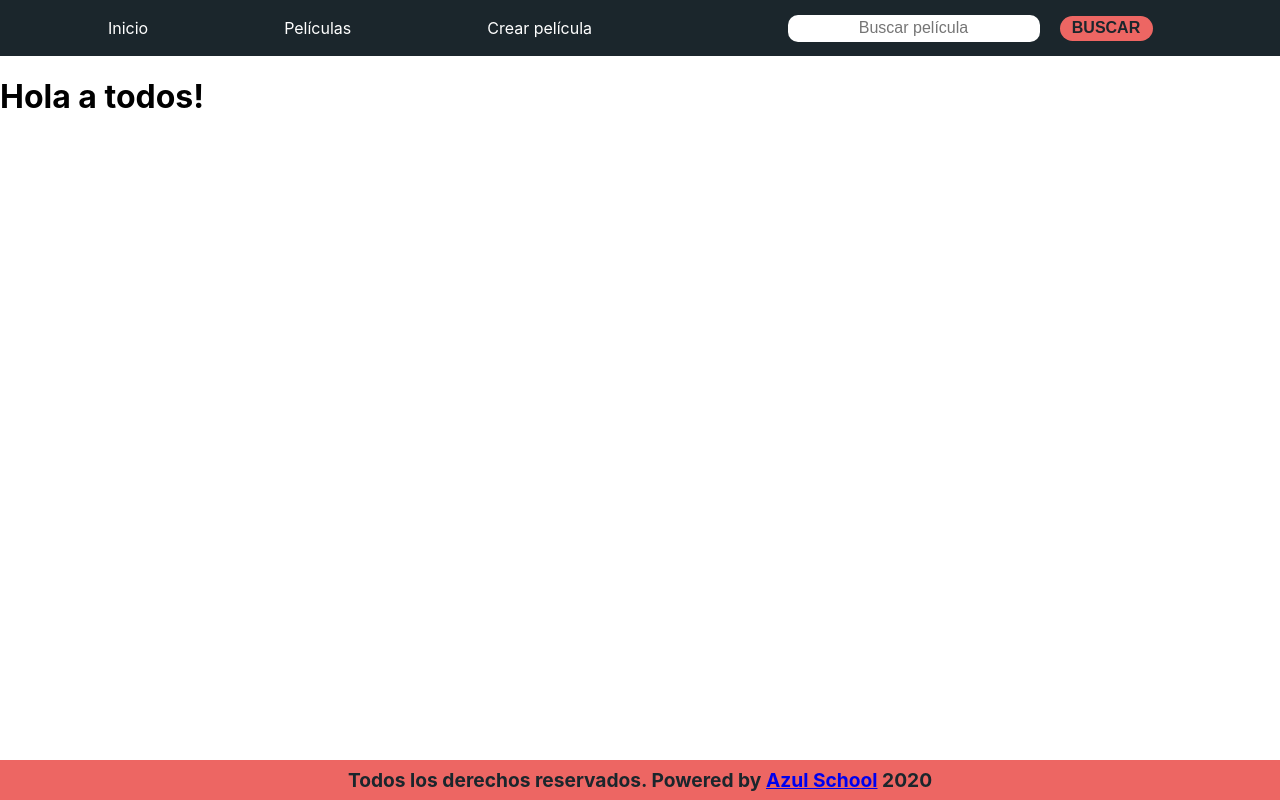
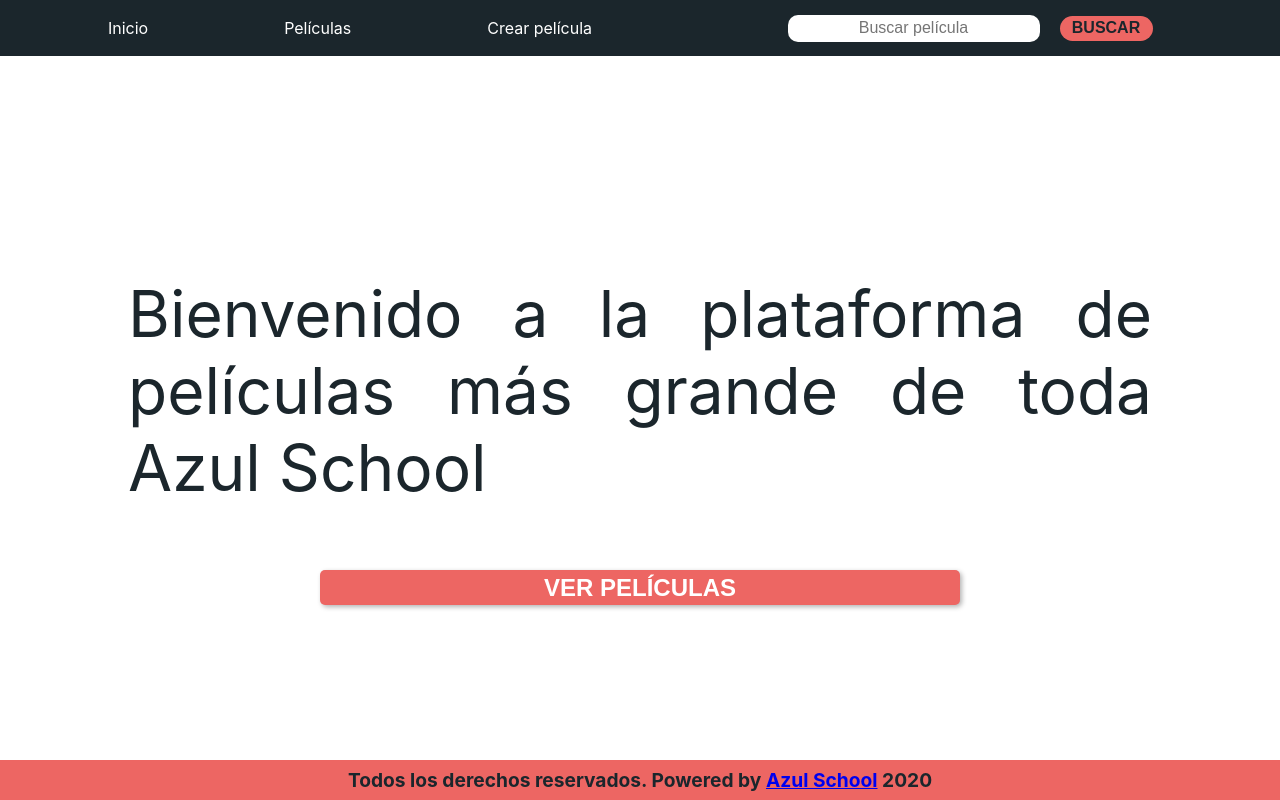
Before and after one commit to MartinMelo97/React-Azul-School-Movies-Frontend, a React (Create React App) app: page / in a window 1280 px wide. Built offline with nearby package versions, Linux system fonts and the light colour scheme.

Commit message:
Homepage styled

```diff
--- a/src/App.css
+++ /dev/null
@@ -1,38 +0,0 @@
-.App {
-  text-align: center;
-}
-
-.App-logo {
-  height: 40vmin;
-  pointer-events: none;
-}
-
-@media (prefers-reduced-motion: no-preference) {
-  .App-logo {
-    animation: App-logo-spin infinite 20s linear;
-  }
-}
-
-.App-header {
-  background-color: #282c34;
-  min-height: 100vh;
-  display: flex;
-  flex-direction: column;
-  align-items: center;
-  justify-content: center;
-  font-size: calc(10px + 2vmin);
-  color: white;
-}
-
-.App-link {
-  color: #61dafb;
-}
-
-@keyframes App-logo-spin {
-  from {
-    transform: rotate(0deg);
-  }
-  to {
-    transform: rotate(360deg);
-  }
-}
--- a/src/App.js
+++ b/src/App.js
@@ -1,5 +1,5 @@
 import React from 'react';
-import './App.css';
+import './App.scss';
 import Router from './routes';
 import { BrowserRouter } from 'react-router-dom';
 import { Header, Footer } from './components/common';
@@ -7,7 +7,9 @@ function App() {
   return (
     <BrowserRouter>
       <Header />
-      <Router />
+      <div className="main-container">
+        <Router />
+      </div>
       <Footer />
     </BrowserRouter>
   );
--- /dev/null
+++ b/src/App.scss
@@ -0,0 +1,8 @@
+.main-container {
+  width: 100%;
+  height: 88vh;
+  display: flex;
+  flex-direction: column;
+  justify-content: center;
+  align-items: center;
+}
--- a/src/components/common/footer/index.scss
+++ b/src/components/common/footer/index.scss
@@ -13,4 +13,5 @@
     bottom: 0;
     left: 0;
     right: 0;
+    text-align: center;
 }
--- a/src/components/homepage/index.jsx
+++ b/src/components/homepage/index.jsx
@@ -0,0 +1,14 @@
+import React from 'react';
+import './index.scss';
+
+const Homepage = () => (
+    <>
+        <p className="welcome-text">
+            Bienvenido a la plataforma de películas más grande
+            de toda Azul School
+        </p>
+        <button className="welcome-button">Ver películas</button>
+    </>
+)
+
+export default Homepage;
--- /dev/null
+++ b/src/components/homepage/index.scss
@@ -0,0 +1,23 @@
+.welcome-text {
+    padding: 0 10vw;
+    font-size: 4em;
+    display: flex;
+    color: #1b262c;
+    flex-direction: row;
+    justify-content: center;
+    text-align: justify;
+    align-items: center;
+}
+
+.welcome-button {
+    width: 50%;
+    height: 5%;
+    border: 0;
+    background-color: #ed6663;
+    border-radius: 5px;
+    box-shadow: 2px 2px 5px rgba(0,0,0,0.3);
+    font-size: 1.5em;
+    color: white;
+    font-weight: 700;
+    text-transform: uppercase;
+}
--- a/src/routes/index.jsx
+++ b/src/routes/index.jsx
@@ -1,9 +1,12 @@
 import React from 'react';
 import { Switch, Route, Redirect } from 'react-router-dom';
 
+// Import components
+import Homepage from '../components/homepage';
+
 const Routes = () => (
     <Switch>
-        <Route exact path = "/" render={() => <h1>Hola a todos!</h1>} />
+        <Route exact path = "/" component={Homepage} />
         <Route exact path = "/crear" render={() => <h1>Crea tu película bro</h1>} />
         {/* Redirect to / if the route requested does not exist */}
         <Redirect to='/' />
```
Also changed, not shown: src/index.css (line endings or trailing spaces).
